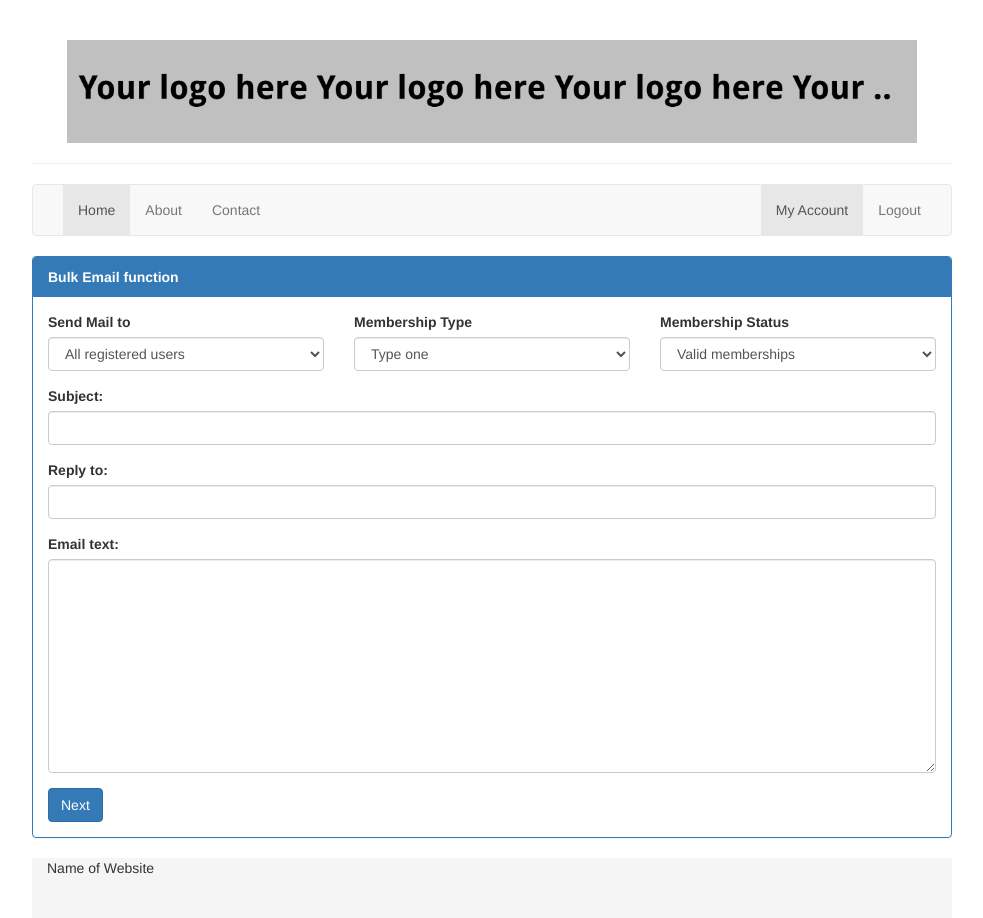
After one commit to dgzutin/membershipManager, a PHP site: template src/App/views/admin/adminWriteBulkMail.html.twig in a window 1280 px wide; the page is wider, and only the part inside the window is pictured. The commit adds this page. Shown: that part, without its empty margins (148-1131 px from the left). Run offline with PHP 8.4, Linux system fonts and the light colour scheme; the template is opened without the code that fills it, so the values that code supplies are empty; some libraries are stand-ins or nearby versions.

Commit message:
implement bulk mail function

```diff
--- a/src/App/Controller/ApiController.php
+++ b/src/App/Controller/ApiController.php
@@ -48,10 +48,14 @@ class ApiController {
 
     }
 
+    //Route /api/v1/testAction
     public function testAction(ServerRequestInterface $request, ResponseInterface $response)
     {
 
+        $mailServices = $this->container->get('mailServices');
+        $results = $mailServices->sendBulkEmails(array(2, 38, 63, 40, 1, 'bla'), 'Test Subject', 'test body..hehe bye!');
 
+        echo json_encode($results);
     }
 
 }
--- a/src/App/views/admin/adminHome.html.twig
+++ b/src/App/views/admin/adminHome.html.twig
@@ -23,7 +23,7 @@
             <li><a href="">System Settings</a></li>
             <li><a href="">Manage Membership types</a></li>
             <li><a href="{{ path_for('documentsAdmin')}}">Manage documents for members</a></li>
-            <li><a href="">Send Bulk e-mails</a></li>
+            <li><a href="{{ path_for('createBulkMailAdmin')}}">Send Bulk e-mails</a></li>
         </div>
     </div>
 
--- /dev/null
+++ b/src/App/views/admin/adminWriteBulkMail.html.twig
@@ -0,0 +1,78 @@
+{% extends 'base.html.twig' %}
+
+{% block mainPanel %}
+
+    <div class="panel-group">
+        <div class="panel panel-primary">
+            <div class="panel-heading"><strong>Bulk Email function</strong></div>
+            <div class="panel-body">
+
+                <form data-toggle="validator" role="form" method="post">
+
+                <div class="row">
+
+                <div class="col-xs-12 col-sm-4 col-md-4">
+                <div class="form-group">
+                    <label for="filter1">Send Mail to</label>
+                    <select class="form-control" id="filter1" name="filter1">
+                        <option>All registered users</option>
+                        <option>Members only</option>
+                    </select>
+                </div>
+                </div>
+
+                <div class="col-xs-12 col-sm-4 col-md-4">
+                <div class="form-group">
+                    <label for="filter2">Membership Type</label>
+                    <select class="form-control" id="filter2" name="filter2">
+                        <option>Type one</option>
+                        <option>Type two</option>
+                    </select>
+                </div>
+                </div>
+
+                <div class="col-xs-12 col-sm-4 col-md-4">
+                <div class="form-group">
+                    <label for="filter3">Membership Status</label>
+                    <select class="form-control" id="filter3" name="filter3">
+                        <option value="valid">Valid memberships</option>
+                        <option value="expired">Expired memberships</option>
+                        <option value="expired_1year">Expired memberships (1 year or less)</option>
+                        <option value="expired_more_than_2years">Expired memberships (2 years o more)</option>
+                    </select>
+                </div>
+                </div>
+
+                </div>
+
+
+                <div class="form-group">
+                    <label for="subject">Subject:</label>
+                    <input class="form-control" type="text" id="subject" name="subject">
+                </div>
+
+                    <div class="form-group">
+                        <label for="replyTo">Reply to:</label>
+                        <input class="form-control" type="email" id="replyTo" name="replyTo">
+                    </div>
+
+                <div class="form-group">
+                    <label for="emailBoby">Email text:</label>
+                    <textarea  class="form-control" rows="10" id="emailBoby" name="emailBody"></textarea>
+                </div>
+
+                <button type="submit" class="btn btn-primary">Next</button>
+
+                </form>
+            </div>
+        </div>
+    </div>
+
+    <script>
+
+
+
+    </script>
+
+
+{% endblock %}
```
Also changed, not shown: public/index.php (+5 -2 lines), src/App/Controller/AdminController.php (+29 -0 lines), src/App/Controller/MembersAreaController.php (+5 -4 lines), src/App/Service/MailServices.php (+32 -1 lines), src/App/Service/UserServices.php (+22 -0 lines).
